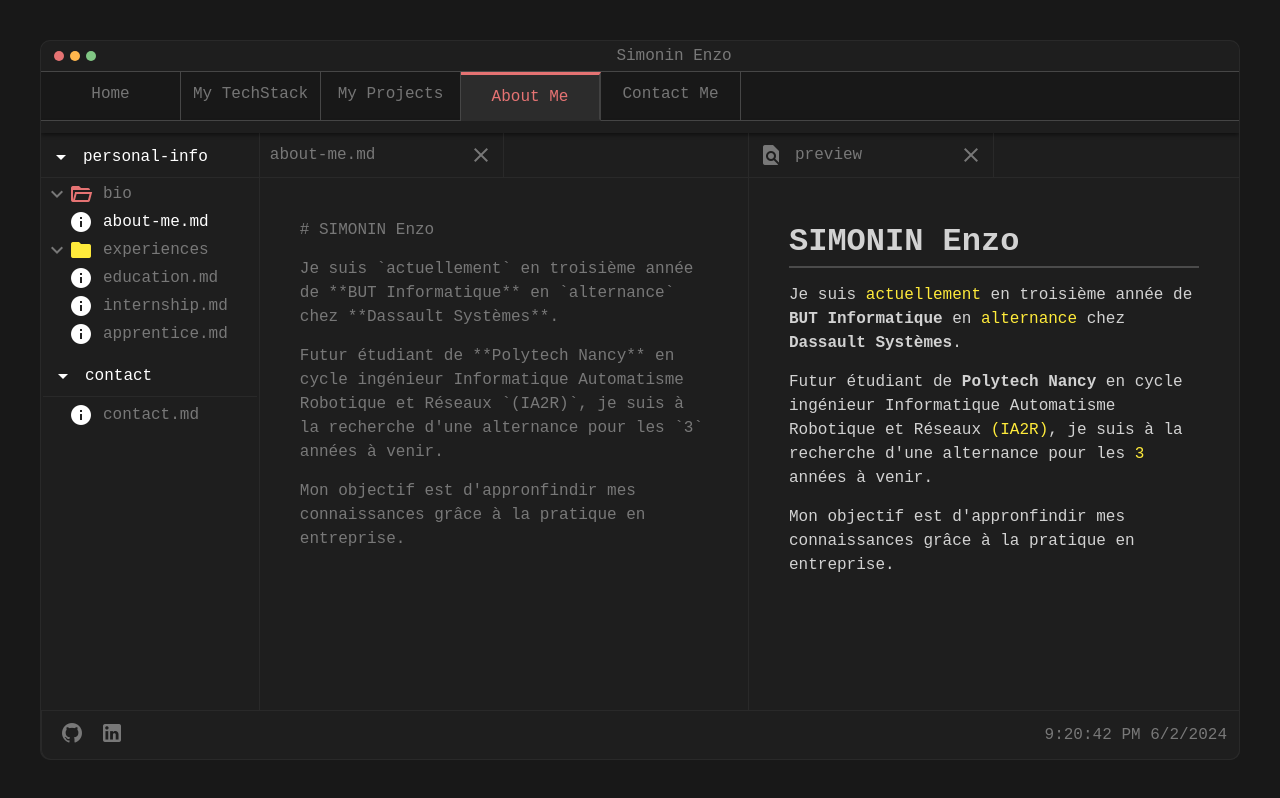
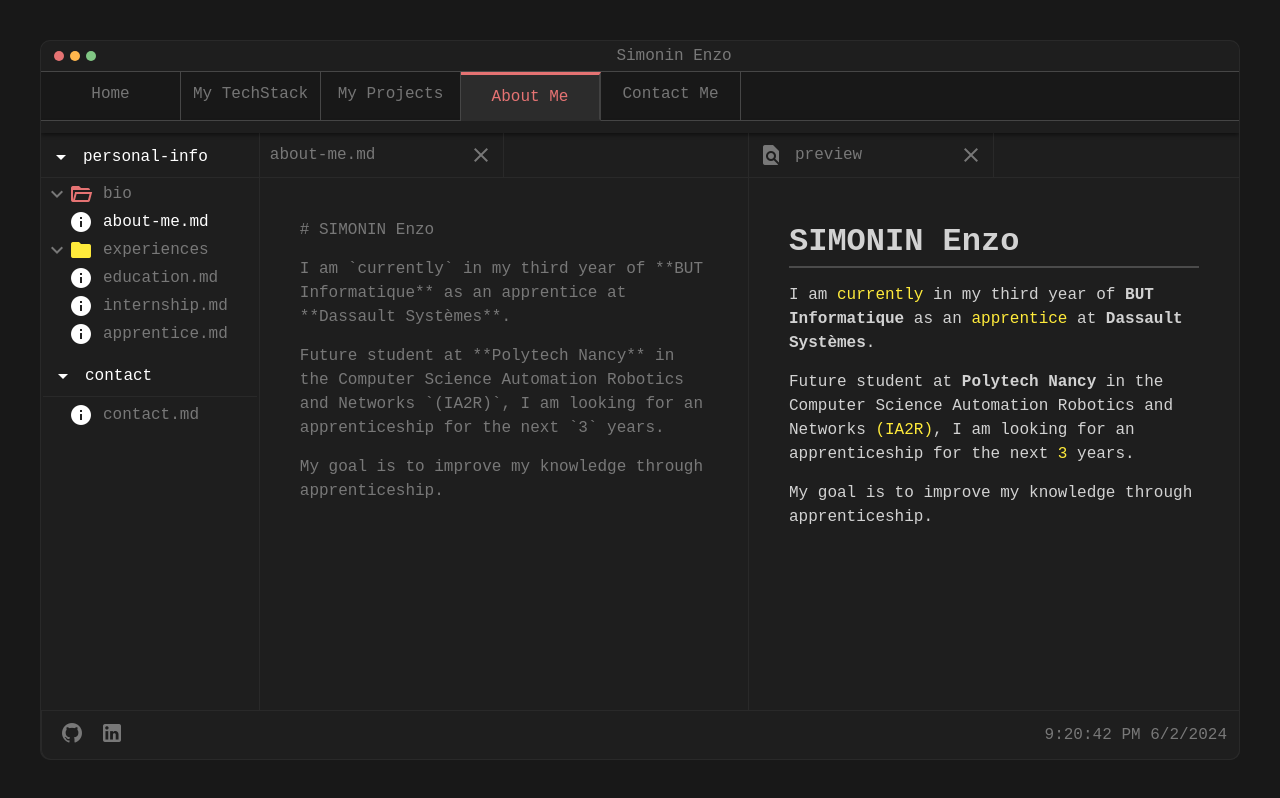
Before and after one commit to Nzosim/PortfolioVueJs, a Vue app: page /about in a window 1280 px wide. Built offline with nearby package versions, Linux system fonts and the light colour scheme.

Commit message:
fix some bug and typo

```diff
--- a/src/components/Homepage.vue
+++ b/src/components/Homepage.vue
@@ -4,7 +4,7 @@
       <p class="name text-white text-h3">SIMONIN Enzo</p>
       <p class="job text-red-lighten-2 text-h5">> Apprentice Fullstack Developper</p>
     </div>
-    <img class="home_right" src="../assets/Homepage.png" />
+    <img class="home_right" src="../assets/mainpage.png" />
   </div>
 </template>
 
--- a/src/components/Projects.vue
+++ b/src/components/Projects.vue
@@ -1,6 +1,8 @@
 <template>
   <div>My Projects comming soon</div>
-  <div><a href="https://github.com/Nzosim">https://github.com/Nzosim</a></div>
+  <div>
+    <a href="https://github.com/Nzosim" class="text-red-lighten-2">https://github.com/Nzosim</a>
+  </div>
 </template>
 
 <style scoped>
--- a/src/components/about-pages/about-me.vue
+++ b/src/components/about-pages/about-me.vue
@@ -7,14 +7,14 @@
     <div class="text">
       <p># SIMONIN Enzo</p>
       <p>
-        Je suis `actuellement` en troisième année de **BUT Informatique** en `alternance` chez
-        **Dassault Systèmes**.
+        I am `currently` in my third year of **BUT Informatique** as an apprentice at **Dassault
+        Systèmes**.
       </p>
       <p>
-        Futur étudiant de **Polytech Nancy** en cycle ingénieur Informatique Automatisme Robotique
-        et Réseaux `(IA2R)`, je suis à la recherche d'une alternance pour les `3` années à venir.
+        Future student at **Polytech Nancy** in the Computer Science Automation Robotics and
+        Networks `(IA2R)`, I am looking for an apprenticeship for the next `3` years.
       </p>
-      <p>Mon objectif est d'appronfindir mes connaissances grâce à la pratique en entreprise.</p>
+      <p>My goal is to improve my knowledge through apprenticeship.</p>
     </div>
   </div>
   <div class="preview">
@@ -28,16 +28,16 @@
     <div class="text">
       <h1>SIMONIN Enzo</h1>
       <p>
-        Je suis <span class="text-yellow">actuellement</span> en troisième année de
-        <b>BUT Informatique</b> en <span class="text-yellow">alternance</span> chez
+        I am <span class="text-yellow">currently</span> in my third year of
+        <b>BUT Informatique</b> as an <span class="text-yellow">apprentice</span> at
         <b>Dassault Systèmes</b>.
       </p>
       <p>
-        Futur étudiant de <b>Polytech Nancy</b> en cycle ingénieur Informatique Automatisme
-        Robotique et Réseaux <span class="text-yellow">(IA2R)</span>, je suis à la recherche d'une
-        alternance pour les <span class="text-yellow">3</span> années à venir.
+        Future student at <b>Polytech Nancy</b> in the Computer Science Automation Robotics and
+        Networks <span class="text-yellow">(IA2R)</span>, I am looking for an apprenticeship for the
+        next <span class="text-yellow">3</span> years.
       </p>
-      <p>Mon objectif est d'appronfindir mes connaissances grâce à la pratique en entreprise.</p>
+      <p>My goal is to improve my knowledge through apprenticeship.</p>
     </div>
   </div>
 </template>
```
Also changed, not shown: src/assets/mainpage.png (added).
